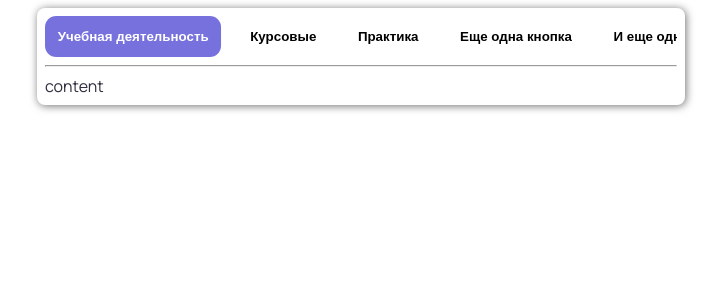
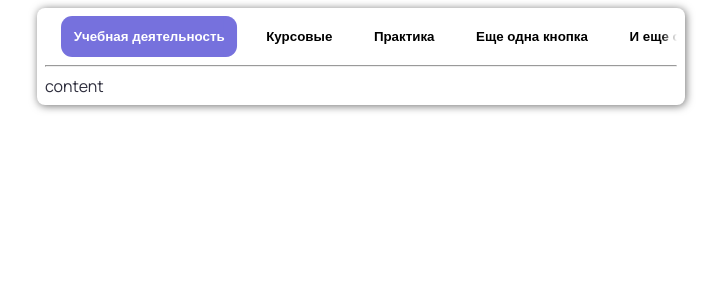
Before and after one commit to Chiga2030/isco-pro-test-task-2, a React (Create React App) app: page / in a window 1280 px wide. Shown: the top 300 px of the page, without its empty margins (279-1002 px from the left). Built offline with nearby package versions, Linux system fonts and the light colour scheme; the HTML template or start-up script is replaced by a standard one.

Commit message:
added blackout for long buttons list

```diff
--- a/src/components/ToggleBar/ActiveArea.module.css
+++ b/src/components/ToggleBar/ActiveArea.module.css
@@ -17,10 +17,11 @@
   width: .9rem;
   left: 0;
   border-radius: .7rem 0 0 .7rem;
+  transform: translateX(1rem);
 }
 
 .activeAreaCenter {
-  transform: translateX(.75rem);
+  transform: translateX(1.75rem);
 }
 
 .activeAreaRight {
--- a/src/components/ToggleBar/Button.module.css
+++ b/src/components/ToggleBar/Button.module.css
@@ -7,10 +7,11 @@
   cursor: pointer;
   font-weight: bold;
   box-sizing: content-box;
+  margin-right: 1rem;
 }
 
-.button:not(:last-child) {
-  margin-right: 1rem;
+.button:first-child {
+  margin-left: 1rem;
 }
 
 .buttonActive {
--- a/src/components/ToggleBar/ToggleBar.jsx
+++ b/src/components/ToggleBar/ToggleBar.jsx
@@ -39,6 +39,7 @@ const ToggleBar = () => {
     setIsChageActive,
   ] = useState(true);
 
+  const buttonsBar = useRef(null);
   const buttonsWrapper = useRef(null);
 
   const onClickButtonHandler = onDetectAndSetNewActivePositionHandler.bind(
@@ -56,7 +57,7 @@ const ToggleBar = () => {
       },
       rightPosition: {
         transform: `translateX(calc(${window.getComputedStyle(
-          buttonsWrapper.current.firstChild, null).width} + .7rem))`,
+          buttonsWrapper.current.firstChild, null).width} + 1.7rem))`,
       },
     });
 
@@ -66,7 +67,7 @@ const ToggleBar = () => {
 
   return (
     <div className={ styles.ToggleBar }>
-      <div className={ styles.buttonsBar }>
+      <div ref={ buttonsBar } className={ styles.buttonsBar }>
         <span
           ref={ buttonsWrapper }
           className={styles.buttonsWrapper}
--- a/src/components/ToggleBar/ToggleBar.module.css
+++ b/src/components/ToggleBar/ToggleBar.module.css
@@ -10,6 +10,25 @@
   position: relative;
 }
 
+.buttonsBar:before,
+.buttonsBar:after {
+  position: absolute;
+  content: '';
+  width: 1rem;
+  height: 100%;
+  z-index: 2;
+}
+
+.buttonsBar:before {
+  background: linear-gradient(to right, #fff, transparent);
+}
+
+.buttonsBar:after {
+  background: linear-gradient(to left, #fff, transparent);
+  right: 0;
+  top: 0;
+}
+
 .buttonsWrapper {
   display: flex;
   overflow: hidden;
```
